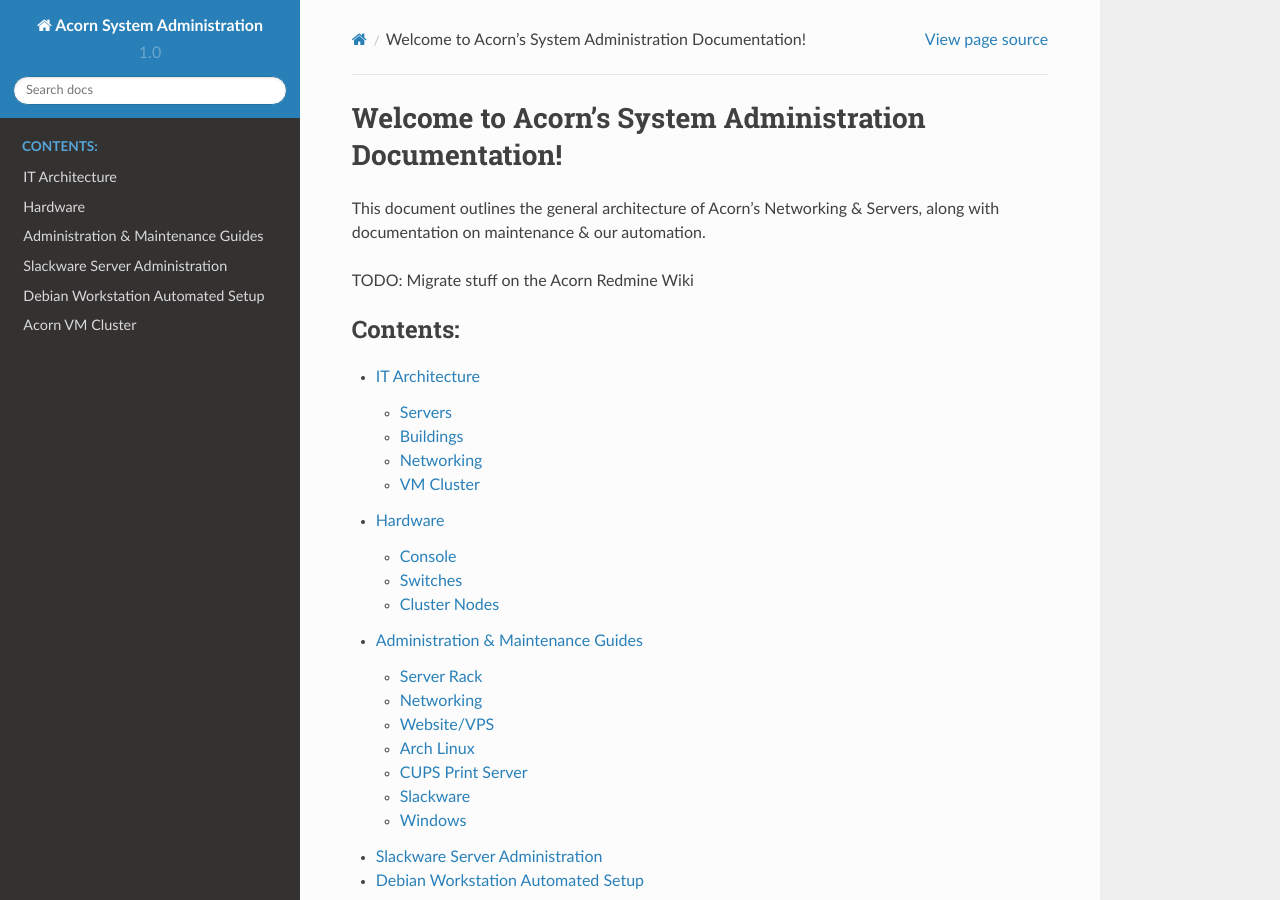
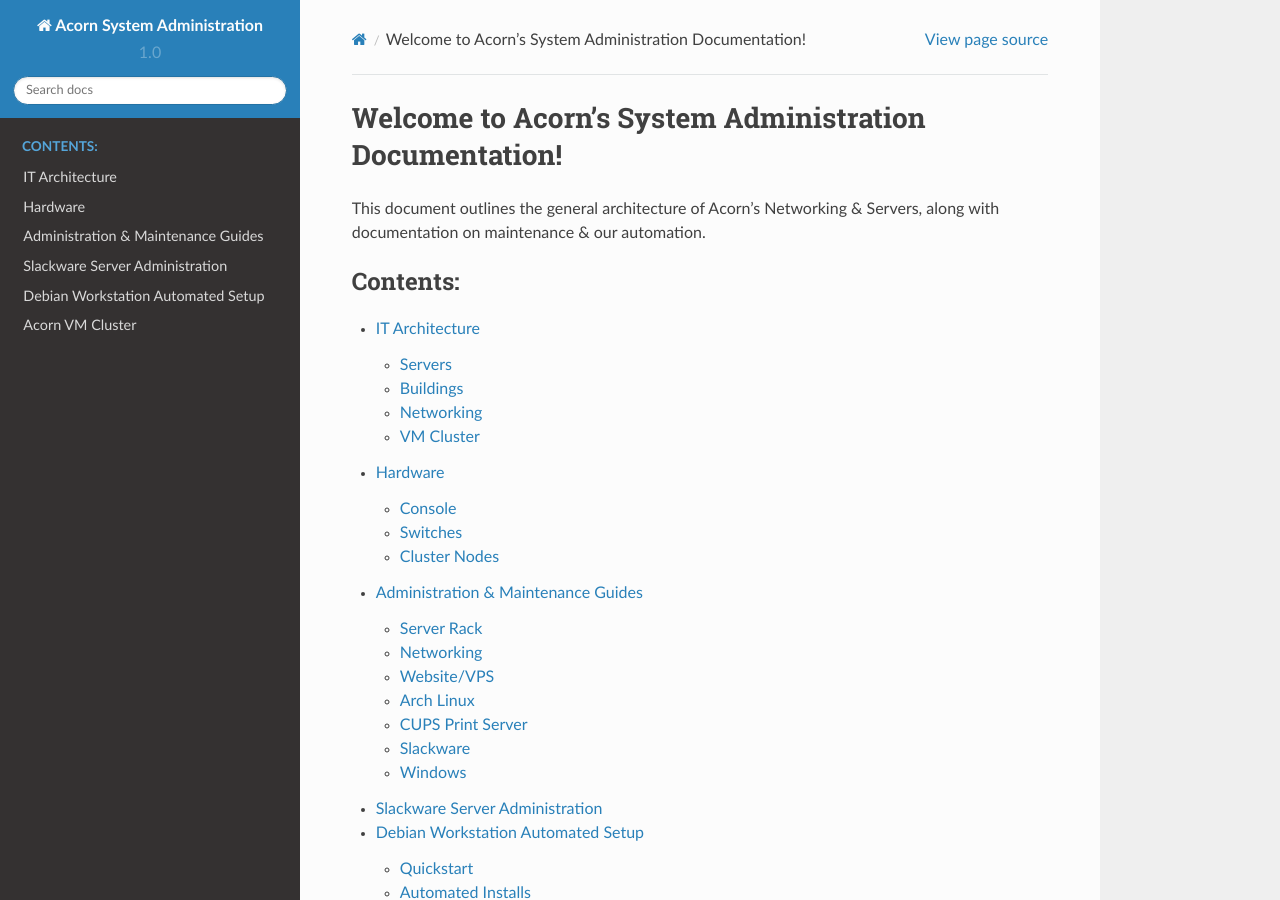
Before and after one commit to prikhi/sysadmintools, a Sphinx documentation site: the page built from docs/source/index.rst, in a window 1280 px wide and 900 px high. Built offline with Sphinx 7.4.7 and the Read the Docs theme 2.0.0, drawn with Linux system fonts in a browser that asks for light colours.

Commit message:
Remove Finished TODO From Documentation
All the guides from the Arch Wiki have been migrated so we can remove
the TODO in the documentation.

```diff
--- a/docs/source/index.rst
+++ b/docs/source/index.rst
@@ -5,8 +5,6 @@
 
 This document outlines the general architecture of Acorn's Networking &
 Servers, along with documentation on maintenance & our automation.
-
-TODO: Migrate stuff on the Acorn Redmine Wiki
 
 .. toctree::
    :maxdepth: 2
```
